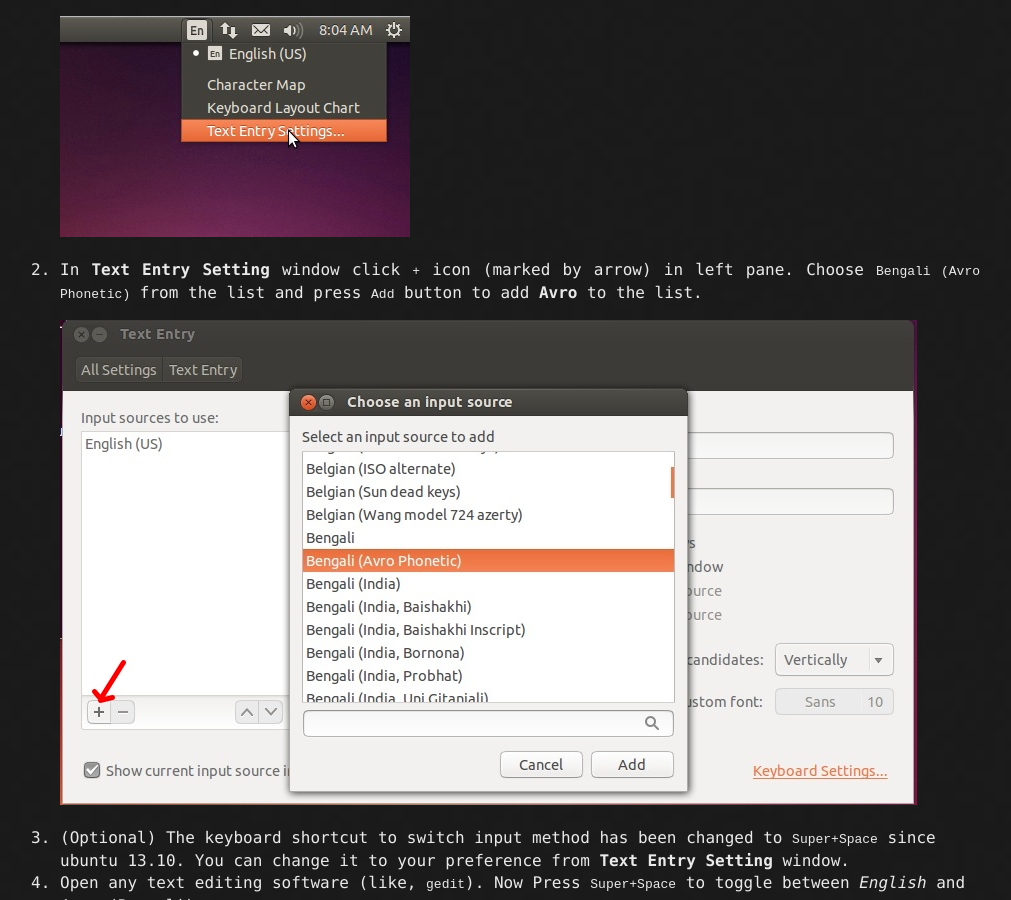
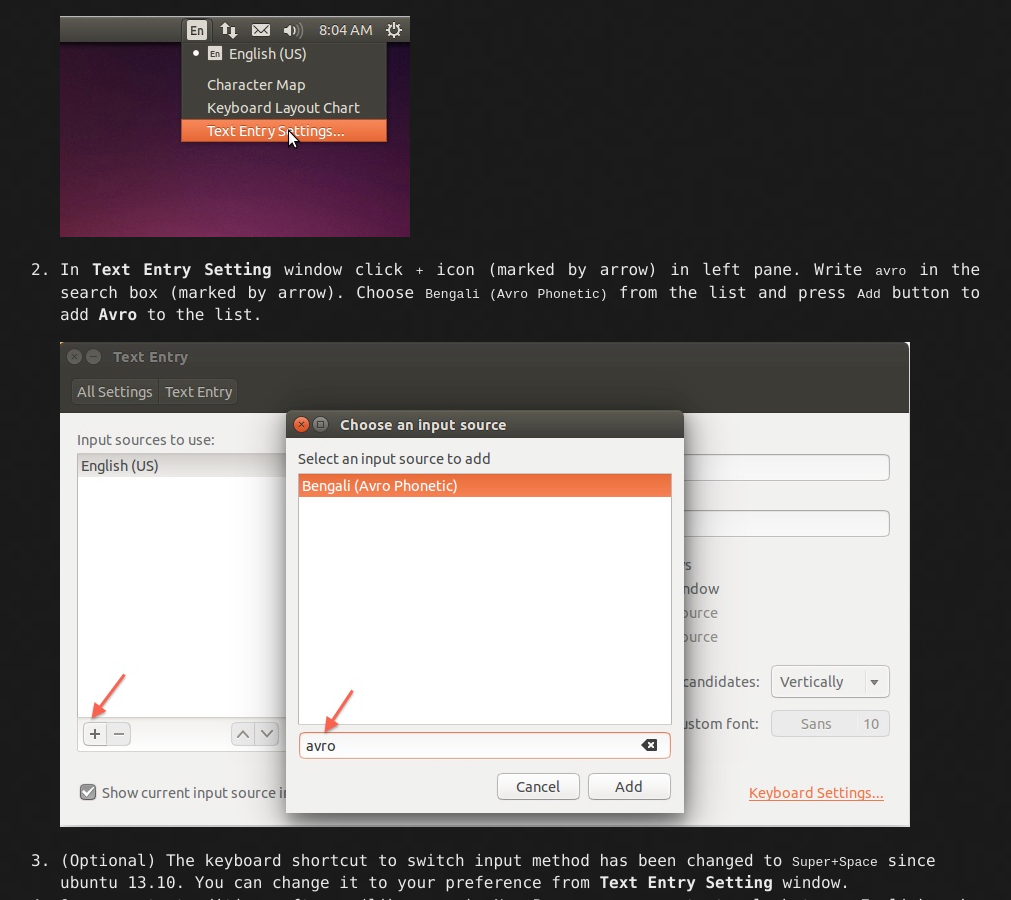
Before and after one commit to sarim/ibus-avro, a Jekyll site: the page built from ubuntu_14.04.md, in a window 1280 px wide and 900 px high, scrolled down 825 px. Shown: the whole window, without its empty margins (140-1151 px from the left). Built offline with Jekyll 4.4.1, drawn with Linux system fonts in a browser that asks for light colours.

Commit message:
update ubuntu 14.04 instructions

```diff
--- a/ubuntu_14.04.md
+++ b/ubuntu_14.04.md
@@ -33,9 +33,9 @@ Step 5: Now you need to logout and login again or restart your computer.
  1. Click the IM icon in menubar and Select __Text Entry Setting__
 
     ![Text Entry](/images/ubuntu13.10/1.jpg "Text Entry")
- 2. In __Text Entry Setting__ window click `+` icon (marked by arrow) in left pane. Choose `Bengali (Avro Phonetic)` from the list and press `Add` button to add __Avro__ to the list.
+ 2. In __Text Entry Setting__ window click `+` icon (marked by arrow) in left pane. Write `avro` in the search box (marked by arrow). Choose `Bengali (Avro Phonetic)` from the list and press `Add` button to add __Avro__ to the list.
 
-    ![Text Entry Setting](/images/ubuntu13.10/2.jpg "Text Entry Setting")
+    ![Text Entry Setting](/images/ubuntu14.04/2.jpg "Text Entry Setting")
  3. (Optional) The keyboard shortcut to switch input method has been changed to `Super+Space` since ubuntu 13.10. You can change it to your preference from __Text Entry Setting__ window.
  4. Open any text editing software (like, `gedit`). Now Press `Super+Space` to toggle between _English_ and _Avro_ (Bengali)
  5. Enjoy __Avro Phonetic!__
```
Also changed, not shown: images/ubuntu14.04/2.jpg (added).
